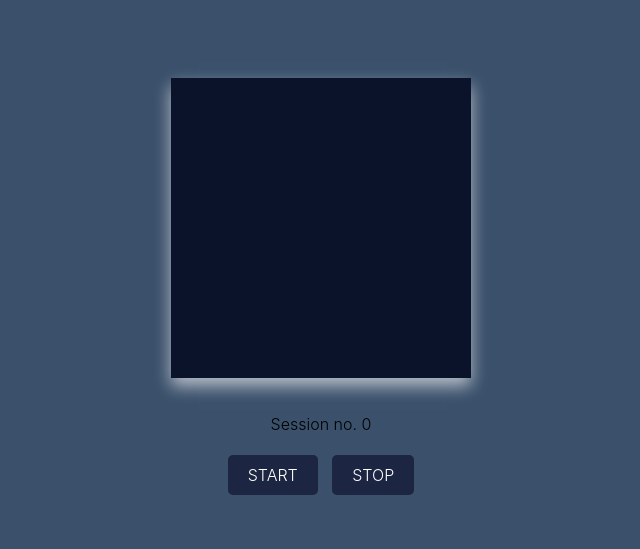
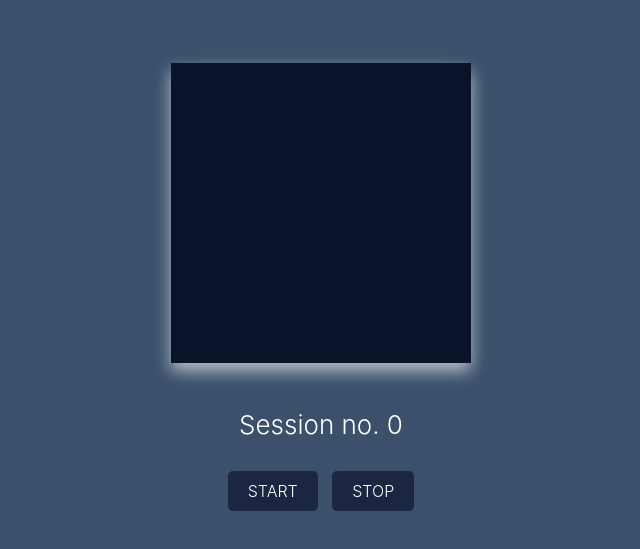
Before and after one commit to Morkovitz/Clock, a plain HTML site: page index.html in a window 1280 px wide. Shown: the part 111-660 px from the top of the page, without its empty margins (319-959 px from the left). Drawn offline with Linux system fonts and the light colour scheme.

Commit message:
dar pakeiciau

```diff
--- a/style.css
+++ b/style.css
@@ -58,3 +58,12 @@ button:focus {
 .buttons {
     display: inline;
 }
+
+#sessCount{
+    color: white;
+    font-size: 26px;
+}
+p{
+    color: white;
+    font-size: 26px;
+}
```
Also changed, not shown: main.js (line endings or trailing spaces).
